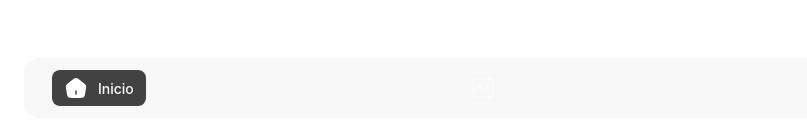
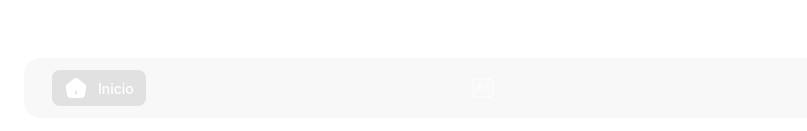
Before and after one commit to Joseenv/portfolio-final, a Vue app: page / in a window 1280 px wide. Shown: the part 666-797 px from the top of the page, without its empty margins (0-807 px from the left). Built offline with nearby package versions, Linux system fonts and the light colour scheme; a web font is replaced by a local one; what vue-writer would draw is missing.

Commit message:
Changing color of NavbarLink

```diff
--- a/src/modules/shared/components/NavbarLink.vue
+++ b/src/modules/shared/components/NavbarLink.vue
@@ -42,7 +42,7 @@ defineProps({
     color: #fff;
 }
 .router-link-active {
-    background-color: #424242;
+    background-color: var(--color-border);
     border-radius: 8px;
 }
 span {
```
